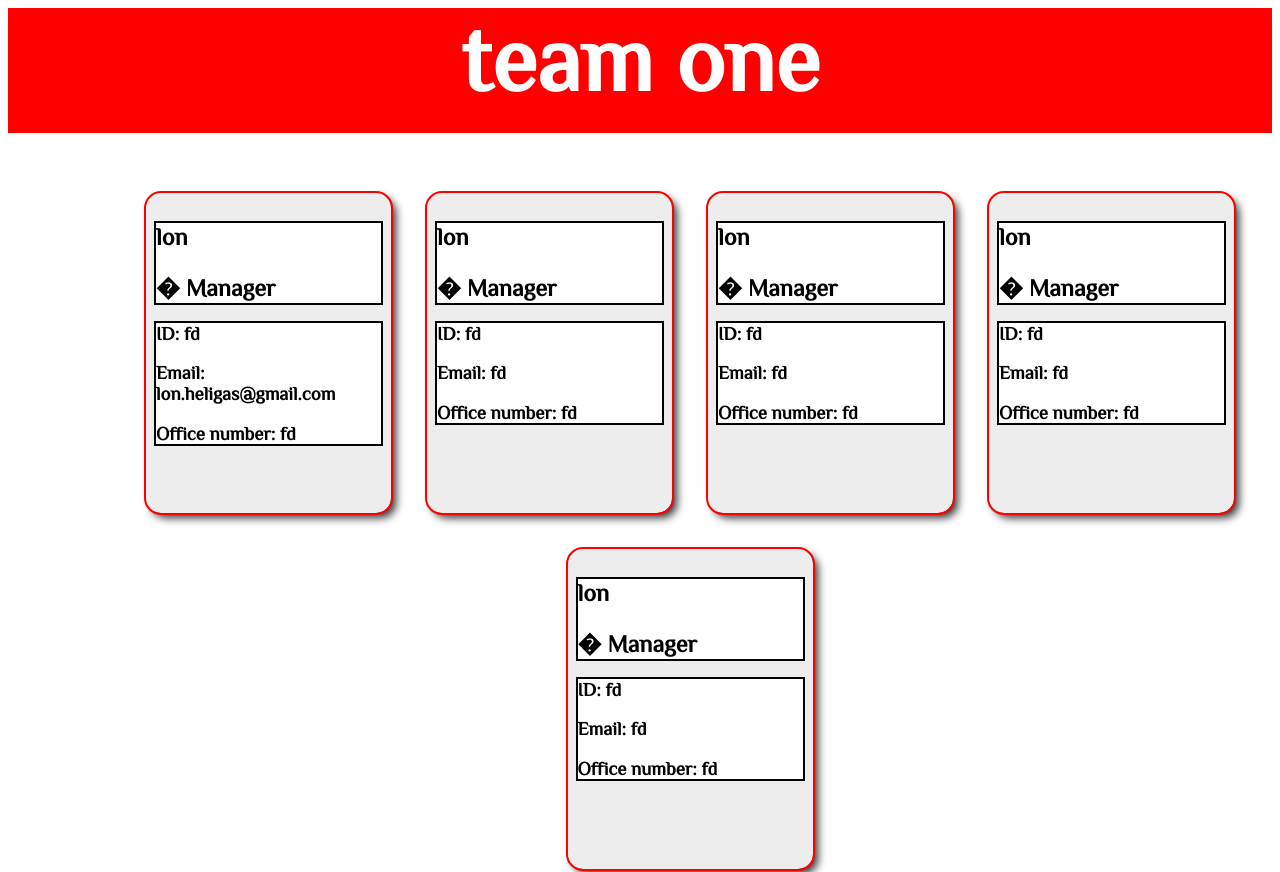
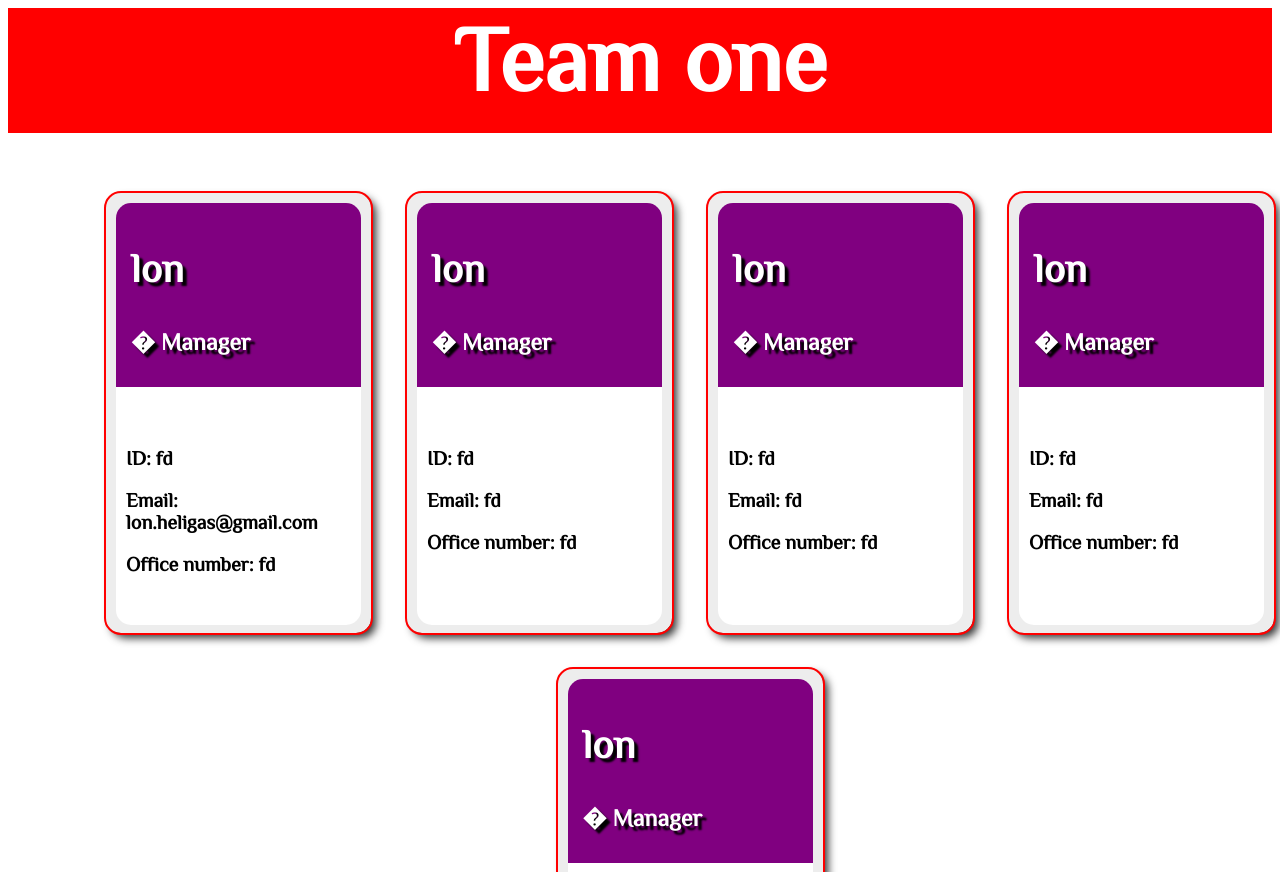
Before and after one commit to lonHeligas/profile-creator-for-your-team, a website: page dist/fd.html in a window 1280 px wide. Shown: the top 872 px of the page. Drawn offline with Linux system fonts and the light colour scheme.

Commit message:
more CSS adjustments

```diff
--- a/dist/fd.html
+++ b/dist/fd.html
@@ -4,7 +4,7 @@
   <meta charset="UTF-8">
   <meta http-equiv="X-UA-Compatible" content="IE=edge">
   <meta name="viewport" content="width=device-width, initial-scale=1.0">
-  <title>Team team one</title>
+  <title>team one</title>
   <link
   href="https://fonts.googleapis.com/css?family=Open+Sans&display=swap"
   rel="stylesheet"
@@ -16,15 +16,15 @@
 </head>
 <body>
   <header class="titlebar">
-    <h1 class="center">team one</h1>
+    <h1 class="center">Team one</h1>
   </header>
   <section class="layout">
     <div class="card">
       <div class="container">
-        <h2>lon</h2>
+        <h2 id="name">lon</h2>
         <h2>� Manager</h2>
       </div>
-      <div class="container">
+      <div class="bottom-container">
         <h3>ID: fd</h3>
         <h3>Email: lon.heligas@gmail.com</h3>
         <h3>Office number: fd</h3>
@@ -32,10 +32,10 @@
     </div>
     <div class="card">
       <div class="container">
-        <h2>lon</h2>
+        <h2 id="name">lon</h2>
         <h2>� Manager</h2>
       </div>
-      <div class="container">
+      <div class="bottom-container">
         <h3>ID: fd</h3>
         <h3>Email: fd</h3>
         <h3>Office number: fd</h3>
@@ -43,10 +43,10 @@
     </div>
     <div class="card">
       <div class="container">
-        <h2>lon</h2>
+        <h2 id="name">lon</h2>
         <h2>� Manager</h2>
       </div>
-      <div class="container">
+      <div class="bottom-container">
         <h3>ID: fd</h3>
         <h3>Email: fd</h3>
         <h3>Office number: fd</h3>
@@ -54,10 +54,10 @@
     </div>
     <div class="card">
       <div class="container">
-        <h2>lon</h2>
+        <h2 id="name">lon</h2>
         <h2>� Manager</h2>
       </div>
-      <div class="container">
+      <div class="bottom-container">
         <h3>ID: fd</h3>
         <h3>Email: fd</h3>
         <h3>Office number: fd</h3>
@@ -65,10 +65,10 @@
     </div>
     <div class="card">
       <div class="container">
-        <h2>lon</h2>
+        <h2 id="name">lon</h2>
         <h2>� Manager</h2>
       </div>
-      <div class="container">
+      <div class="bottom-container">
         <h3>ID: fd</h3>
         <h3>Email: fd</h3>
         <h3>Office number: fd</h3>
--- a/dist/styles.css
+++ b/dist/styles.css
@@ -1,5 +1,12 @@
 * {
   font-family: 'Philosopher', sans-serif;
+}
+
+
+h1 {
+  font-size: 92px;
+  color: white;
+  margin: auto;
 }
 
 .card {
@@ -11,27 +18,55 @@
   background-color: #ededed;
   /* border: solid #BDBDBD 13px;  */
   margin: 10px;
-  width: 225px;
-  height: 300px;
+  width: 245px;
+  height: 420px;
   padding: 10px;
-  box-shadow: 5px 5px 8px rgba(0, 0, 0, 0.8)  ;
+  box-shadow: 5px 5px 8px rgba(0, 0, 0, 0.8);
+}
+
+h2 {
+  color: white;
+  font-size: 24px;
+  margin-left: 5px;
+  text-shadow: 4px 4px 2px black;
 
 }
 
-.container {
-  background-color: white;
-  outline-color: black;
-  outline-style: solid;
-  outline-width: 2px;
+h3 {
+  outline-color: lightgrey;
+  /* outline-style: solid;
+  outline-width: 1px; */
+  font-size: 20px;
+  margin-left: 10px;
+  margin-right: 10px;
+
+}
+#name {
+  font-size: 40px;
 }
 
-h1 {
-  font-size: 92px;
-  color: white;
-  margin: auto;
+.container {
+  margin-top: 0px;
+  background-color: purple;
+  padding: 10px;
+  border-radius: 15px 15px 0px 0px;
+  /* outline-color: black;
+  outline-style: solid;
+  outline-width: 2px; */
+}
 
+.bottom-container {
+  border-radius: 0px 0px 15px 15px;
+  height: 47%;
+  padding-top: 40px;
+  background-color: white;
+  border-color: white;
+  /* outline-style: solid;
+  outline-width: 1px; */
+  margin-bottom: 50%
 
 }
+
 
 .center{
   text-align: center;
@@ -44,12 +79,10 @@ h1 {
 
 .layout {
   width: 100%;
-
   display: flex;
   gap: 16px;
   flex-wrap: wrap;
   margin: 50px;
-
   justify-content: center;
   align-items: center;
 }
```
